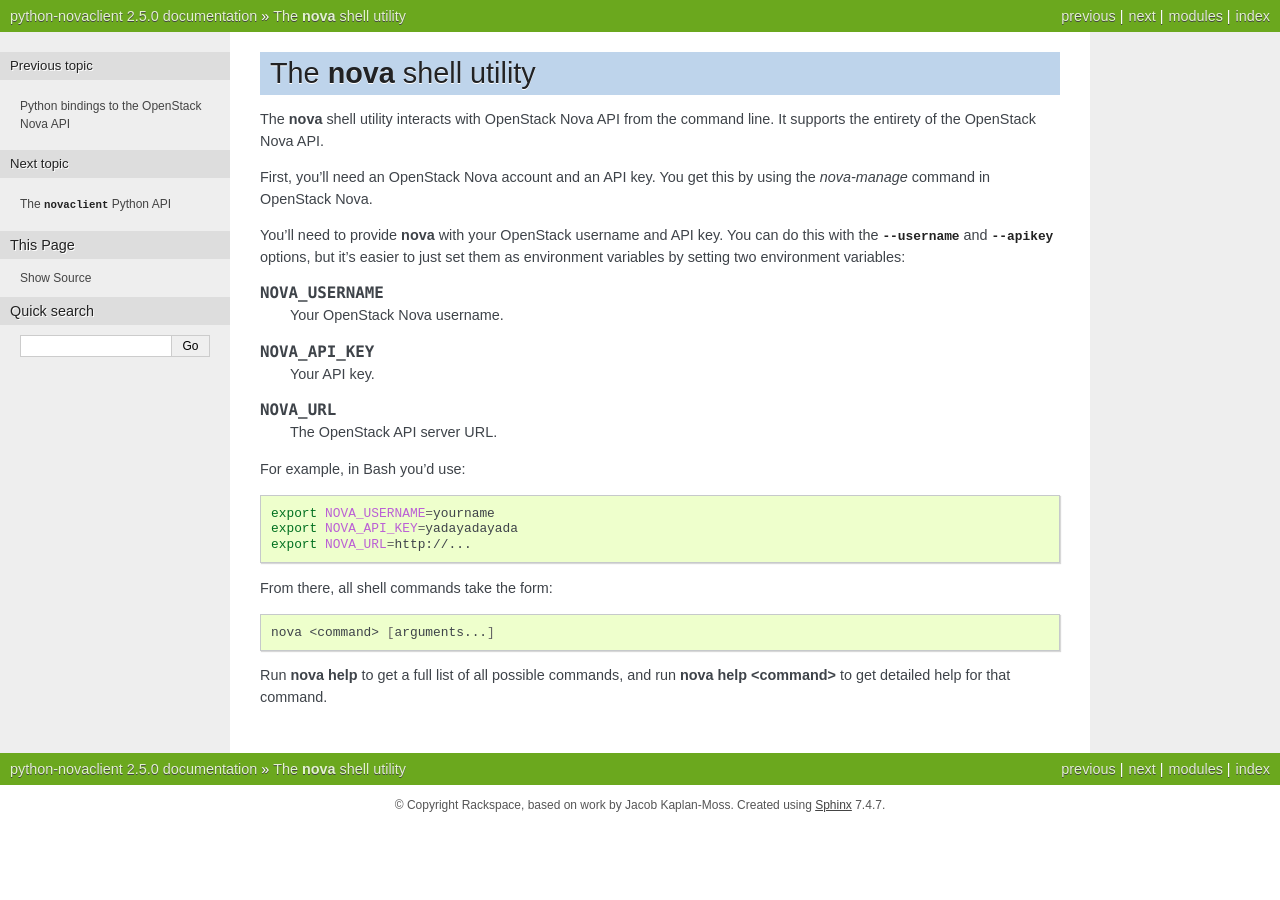
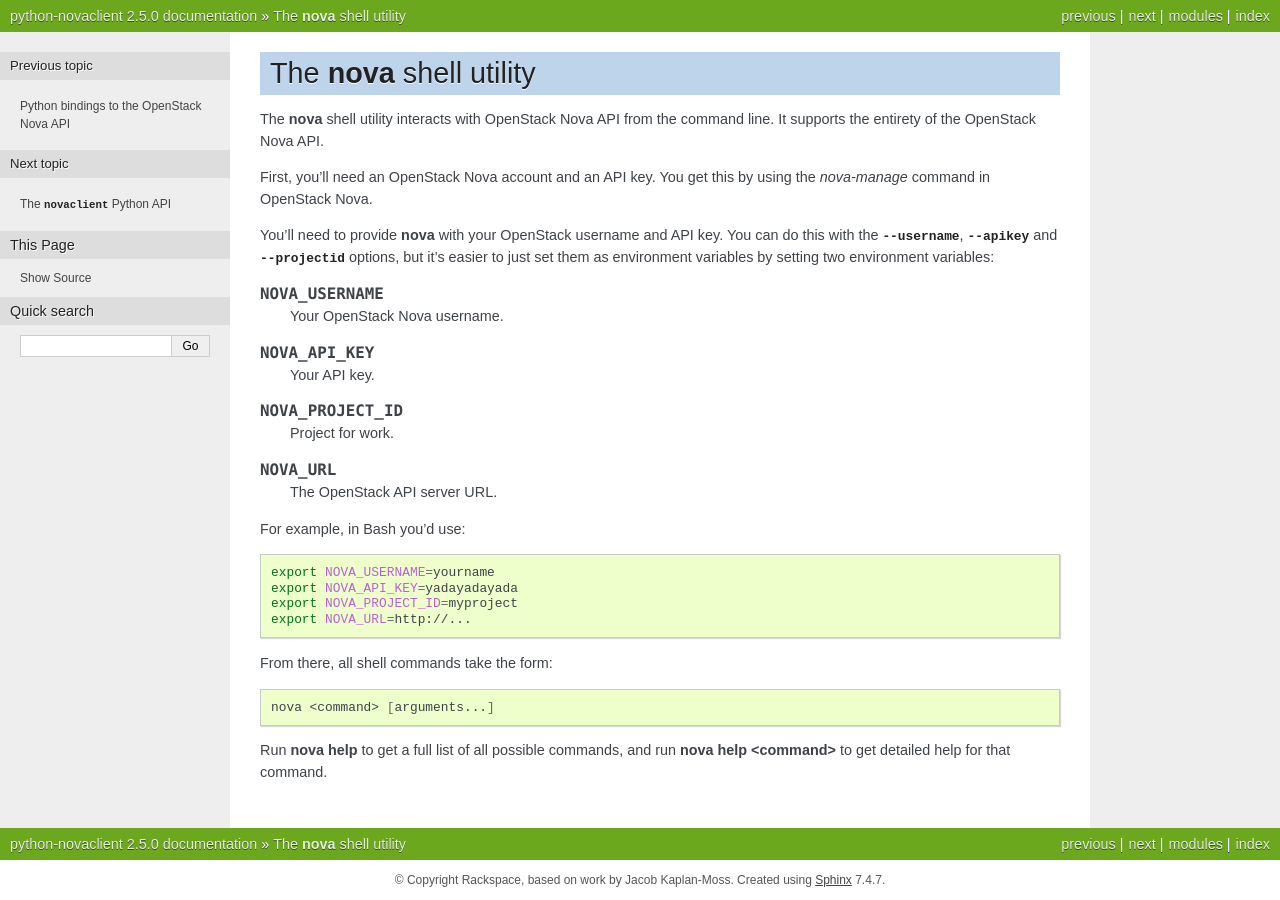
Before and after one commit to openstack/python-novaclient, a Sphinx documentation site: the page built from docs/shell.rst, in a window 1280 px wide. Built offline with Sphinx 7.4.7, drawn with Linux system fonts in a browser that asks for light colours.

Commit message:
changed docs about using project id

```diff
--- a/docs/shell.rst
+++ b/docs/shell.rst
@@ -11,9 +11,9 @@
 by using the `nova-manage` command in OpenStack Nova.
 
 You'll need to provide :program:`nova` with your OpenStack username and
-API key. You can do this with the :option:`--username` and :option:`--apikey`
-options, but it's easier to just set them as environment variables by setting
-two environment variables:
+API key. You can do this with the :option:`--username`, :option:`--apikey`
+and :option:`--projectid` options, but it's easier to just set them as
+environment variables by setting two environment variables:
 
 .. envvar:: NOVA_USERNAME
 
@@ -23,6 +23,10 @@
 
     Your API key.
 
+.. envvar:: NOVA_PROJECT_ID
+
+    Project for work.
+
 .. envvar:: NOVA_URL
 
     The OpenStack API server URL.
@@ -31,6 +35,7 @@
 
     export NOVA_USERNAME=yourname
     export NOVA_API_KEY=yadayadayada
+    export NOVA_PROJECT_ID=myproject
     export NOVA_URL=http://...
 
 From there, all shell commands take the form::
```
Also changed, not shown: README.rst (+5 -3 lines).
